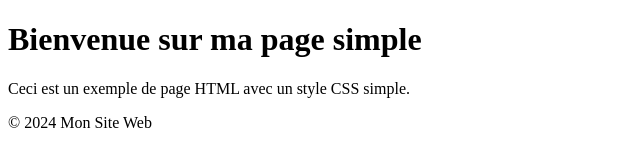
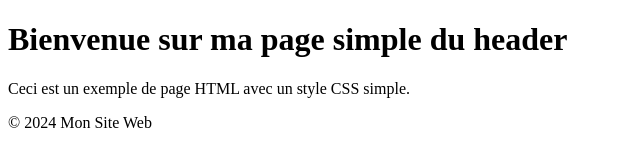
Before and after one commit to LeoROBERT-FR/La-F-brique-num-rique-41, a plain HTML site: page index.html in a window 1280 px wide. Shown: the whole page, without its empty margins (0-640 px from the left). Drawn offline with Linux system fonts and the light colour scheme.

Commit message:
Ajout d'un conflit dans "header".

```diff
--- a/index.html
+++ b/index.html
@@ -6,7 +6,7 @@
     </head>
     <body>
     <header>
-        <h1>Bienvenue sur ma page simple</h1>
+        <h1>Bienvenue sur ma page simple du header</h1>
     </header>
     <main>
         <p>Ceci est un exemple de page HTML avec un style CSS simple.</p>
```
